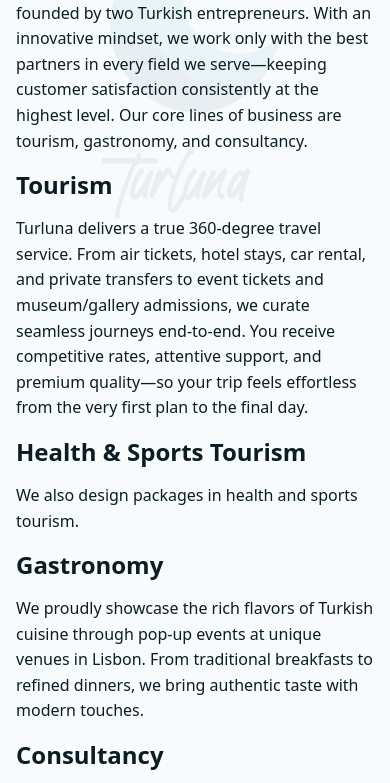
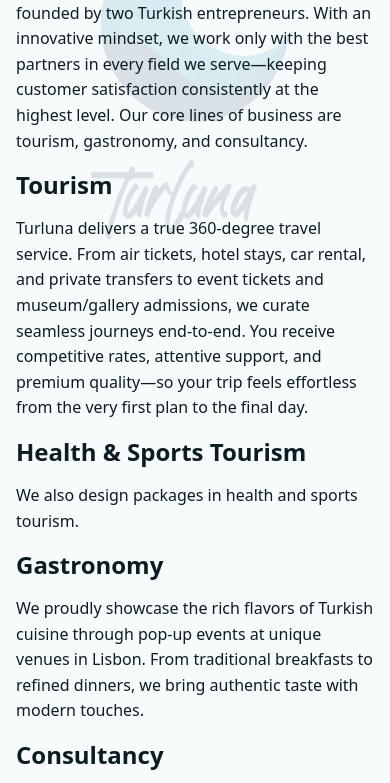
Before and after one commit to Egedo351/turluna-site, a website: page index.html in a window 390 px wide. Shown: the part 183-966 px from the top of the page. Drawn offline with Linux system fonts and the light colour scheme.

Commit message:
Update style.css

```diff
--- a/style.css
+++ b/style.css
@@ -16,13 +16,18 @@
   display: flex;
   align-items: center;
   gap: 16px;
-  height: 72px;        /* navbar yüksekliği */
+  height: 80px;        /* biraz daha yüksek */
   padding: 0;
 }
 
-/* Artık navbar’da logo yok; .nav-logo KULLANILMIYOR */
+/* Navbar logosu */
+.nav-logo {
+  height: 64px;        /* küçük ama net */
+  width: auto;
+  display: block;
+}
 
-/* Eğer başka yerlerde küçük logo görseli kullanırsan */
+/* Diğer durumlarda kullanılan küçük logo */
 .logo {
   height: 48px;
   width: auto;
@@ -56,18 +61,17 @@
 .section h1, .section h2 { margin: 0 0 12px; line-height: 1.25; }
 
 /* ===== About (index) – Watermark ===== */
-/* Sadece index.html’de (body class: page-about) çalışır */
 .page-about main { position: relative; }
 .page-about main::after{
   content: "";
   position: absolute;
   left: 50%;
-  top: 40px;                   /* başlıktan biraz aşağı */
+  top: 20px;
   transform: translateX(-50%);
-  width: 520px;                /* watermark genişliği */
-  height: 520px;               /* watermark yüksekliği */
+  width: 720px;                /* büyüttük */
+  height: 720px;
   background: url('logo.png.jpg') no-repeat center/contain;
-  opacity: .06;                /* antet kağıdı gibi */
+  opacity: .12;                /* daha belirgin */
   pointer-events: none;
   z-index: 0;
 }
@@ -77,15 +81,15 @@
 /* ===== Responsive ===== */
 @media (max-width: 768px){
   nav { flex-wrap: wrap; height: 64px; }
+  .nav-logo { height: 48px; }
   .hero-img { max-height: 45vh; }
   .page-about main::after{
-    width: 360px;
-    height: 360px;
-    top: 24px;
+    width: 400px;
+    height: 400px;
+    top: 10px;
   }
 }
 
-/* --- Long menu items: break into two lines --- */
 nav a.break{
   white-space: normal;
   display: inline-block;
```
